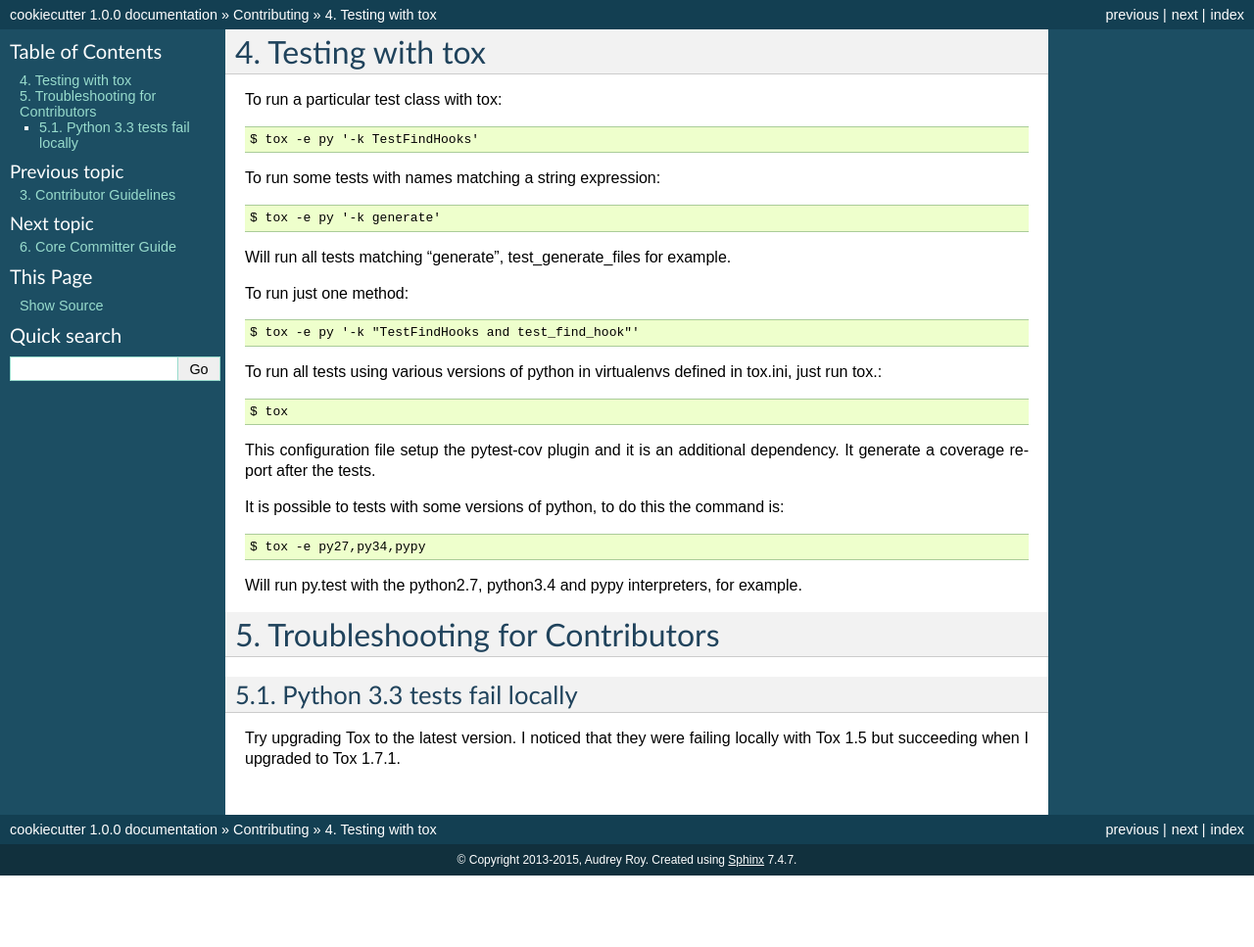
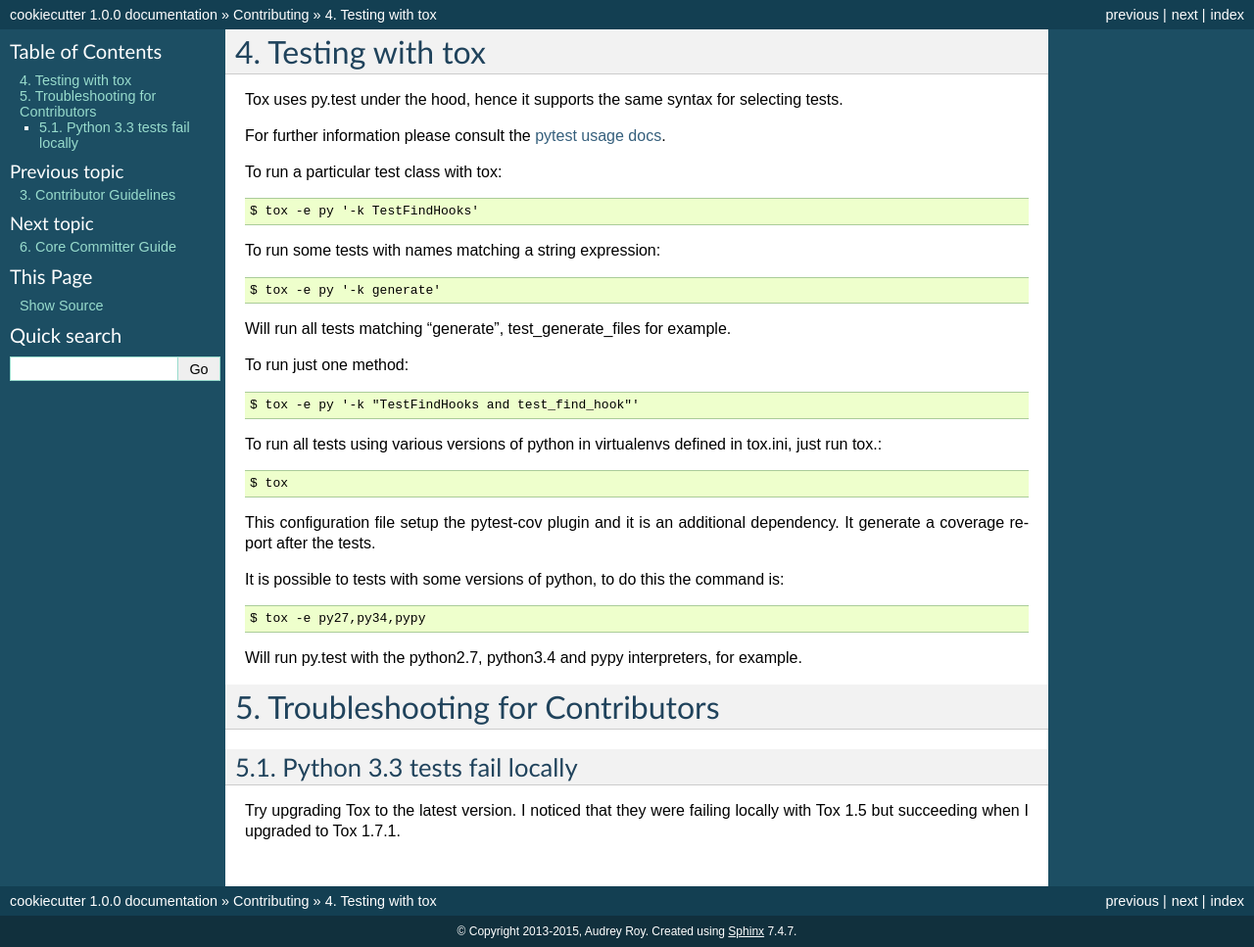
Before and after one commit to c-allen-tech/cookie, a Sphinx documentation site: the page built from docs/contributor_testing.rst, in a window 1280 px wide. Shown: the whole page at 98% size. Built offline with Sphinx 7.4.7, drawn with Linux system fonts in a browser that asks for light colours; formulas are drawn with MathJax 3; the version number is read from the project's files by our own code; before the commit the page ends 900 px from its top, so only the background shows below that.

Commit message:
Add link to the pytest docs for running specific tests

```diff
--- a/docs/contributor_testing.rst
+++ b/docs/contributor_testing.rst
@@ -1,5 +1,9 @@
 Testing with tox
 ----------------
+
+Tox uses py.test under the hood, hence it supports the same syntax for selecting tests.
+
+For further information please consult the `pytest usage docs`_.
 
 To run a particular test class with tox::
 
@@ -39,3 +43,5 @@ Python 3.3 tests fail locally
 
 Try upgrading Tox to the latest version. I noticed that they were failing
 locally with Tox 1.5 but succeeding when I upgraded to Tox 1.7.1.
+
+.. _`pytest usage docs`: https://pytest.org/latest/usage.html#specifying-tests-selecting-tests
```
